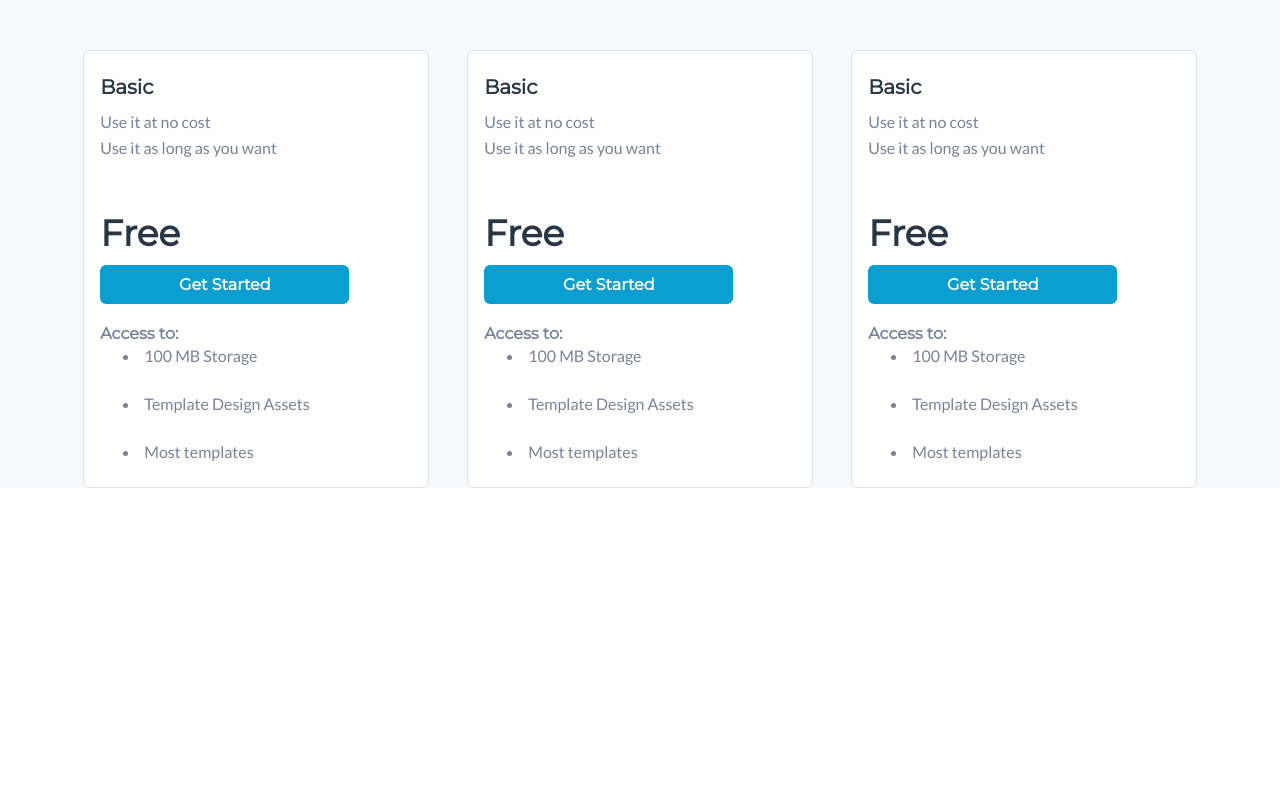
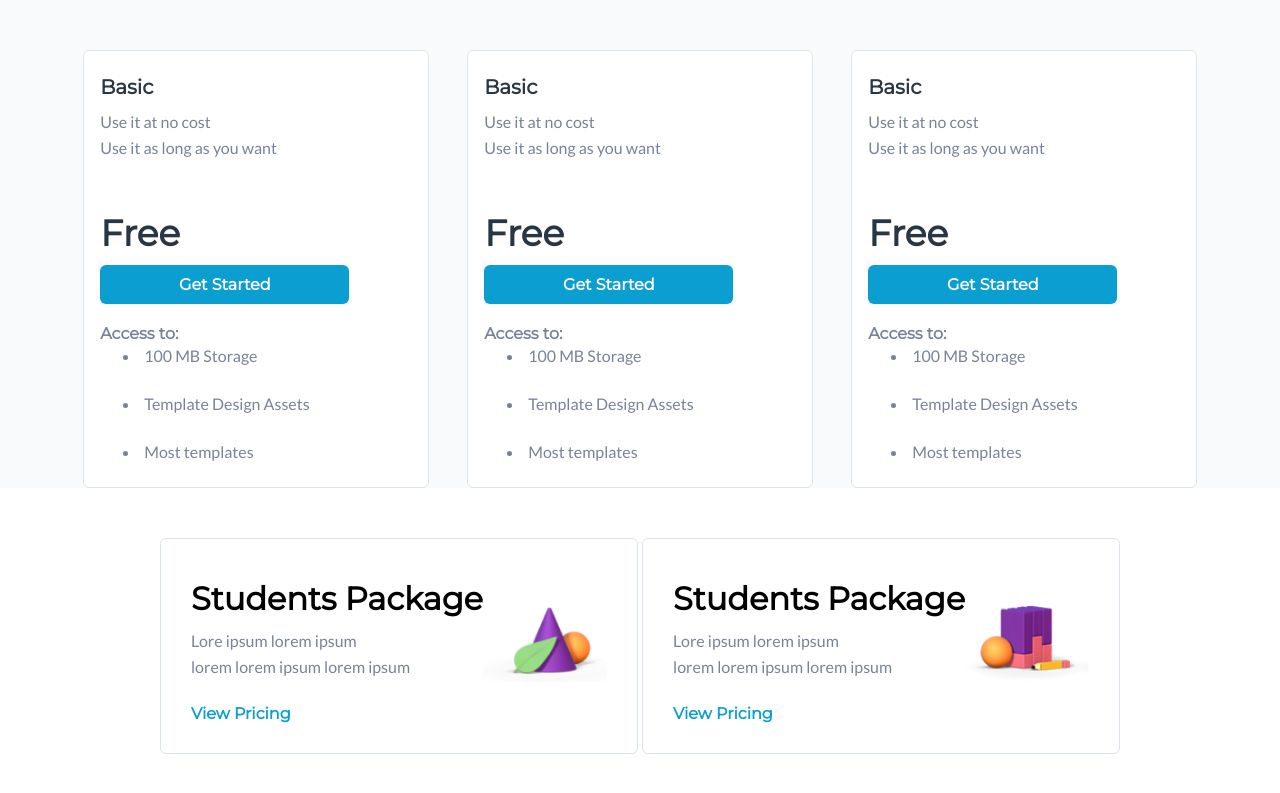
Before and after one commit to ealpha072/next_js_app, a Next.js app: page /routes/pricing in a window 1280 px wide. Shown: the part 299-1092 px from the top of the page. Before the commit the page ends 837 px from the top, so only its background shows below. Built offline with nearby package versions, Linux system fonts and the light colour scheme.

Commit message:
More styling

```diff
--- a/src/pages/routes/pricing.module.css
+++ b/src/pages/routes/pricing.module.css
@@ -131,3 +131,55 @@
     margin-left: 40px;
     line-height: 26px;
 }
+
+/* PACKAGE CONTAINER */
+.packageCont{
+    display: flex;
+    width: 75%;
+    justify-content: space-between;
+    margin: auto;
+    margin-bottom: var(--marginTop);
+}
+
+.packageCont > div {
+    display: flex;
+    align-items: center;
+    border: 1px solid #dae4ea;
+    border-radius: 6px;
+}
+
+.packageDiv{
+    padding: 30px;
+    cursor: pointer;
+}
+
+.packageDiv:hover{
+    border-color: var(--buttonBlue);
+}
+
+.packageDiv:hover + .smallHolder h1{
+    color: var(--buttonBlue);
+}
+
+.smallHolder h1{
+    font-family: montserrat, sans-serif;
+    font-size: 32px;
+    font-weight: 700;
+    margin: 10px auto;
+}
+
+.smallHolder p{
+    font-family: lato,sans-serif;
+    font-weight: 500;
+    font-size: 16px;
+    line-height: 26px;
+    color: #798297;
+    margin-bottom: 24px;
+}
+
+.smallHolder a{
+    font-size: 16px;
+    font-weight: 700;
+    text-decoration: none;
+    color: var(--buttonBlue);
+}
--- a/src/pages/routes/pricing.tsx
+++ b/src/pages/routes/pricing.tsx
@@ -1,6 +1,12 @@
 import Head from "next/head"
+import Link from "next/link"
+import Image from "next/image"
 import Header from "../../../components/Header"
 import styles from './pricing.module.css'
+
+//images
+import img_1 from "../../assets/im1.png"
+import img_2 from "../../assets/img2.png"
 
 export default function Pricing(){
     return(
@@ -86,6 +92,31 @@ export default function Pricing(){
 
                 </div>
             </div>
+
+            <div className={styles.packageCont}>
+                <div className={styles.packageDiv}>
+                    <div className={styles.smallHolder}>
+                        <h1>Students Package</h1>
+                        <p>Lore ipsum lorem ipsum <br /> lorem lorem ipsum lorem ipsum</p>
+
+                        <Link href="/" >View Pricing</Link>
+                    </div>
+                    <div>
+                        <Image src={img_2} alt="" width={124} height={76} />
+                    </div>
+                </div>
+                <div className={styles.packageDiv}>
+                    <div className={styles.smallHolder}>
+                        <h1>Students Package</h1>
+                        <p>Lore ipsum lorem ipsum <br /> lorem lorem ipsum lorem ipsum</p>
+
+                        <Link href="/" >View Pricing </Link>
+                    </div>
+                    <div>
+                        <Image src={img_1} alt="" width={124} height={76} />
+                    </div>
+                </div>
+            </div>
         </>
     )
 }
```
Also changed, not shown: src/assets/im1.png (added), src/assets/img2.png (added).
